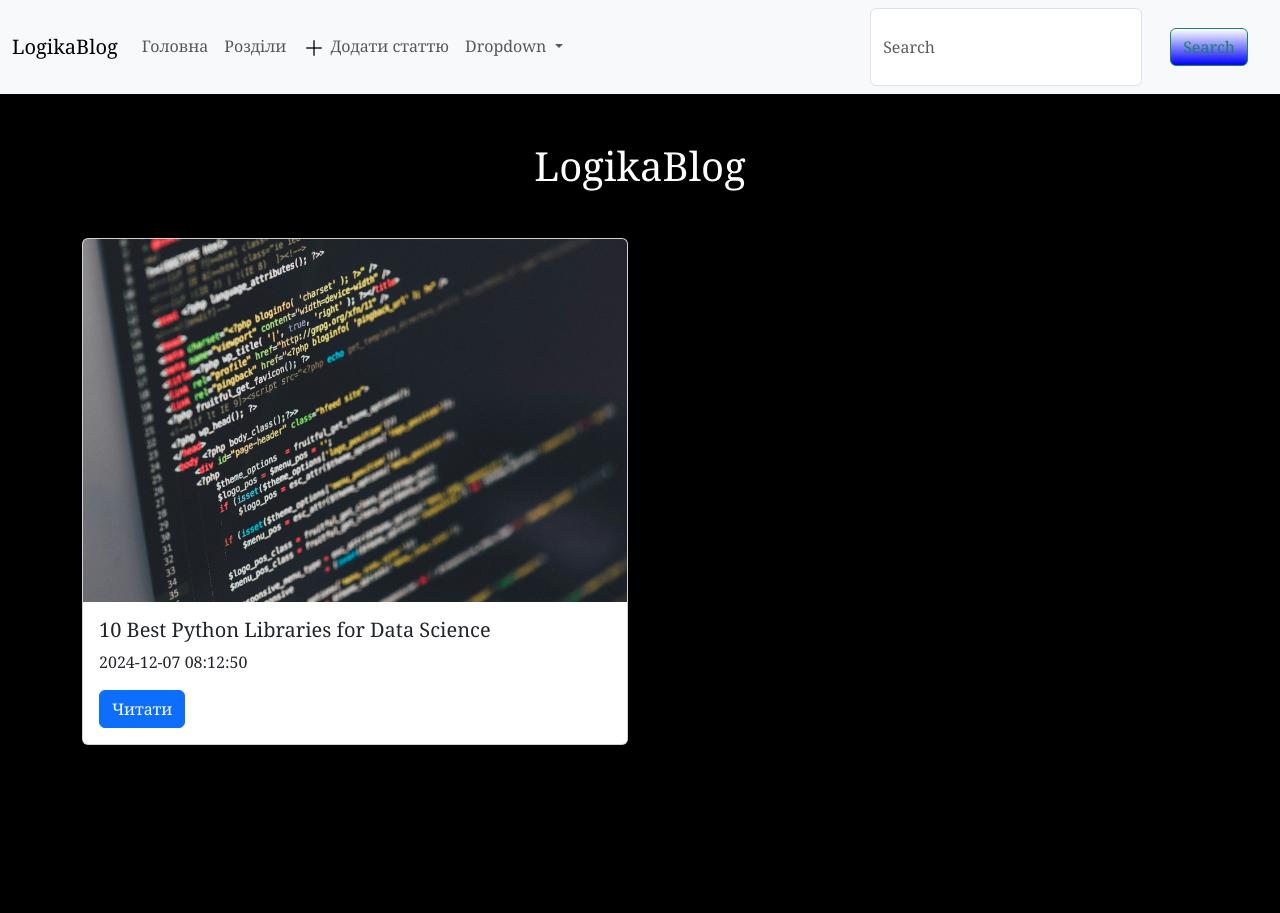
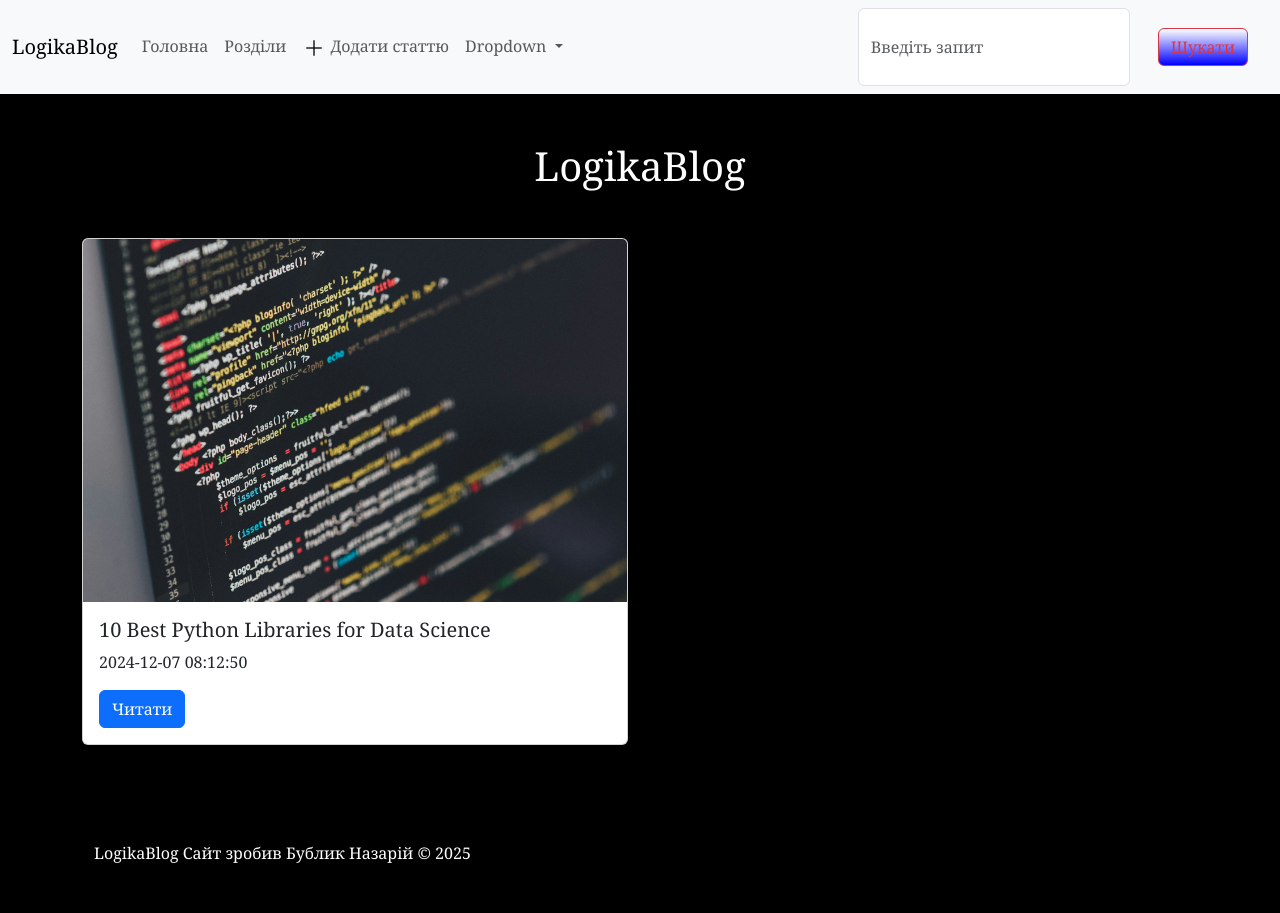
Before and after one commit to n107qc/First_site, a Flask app: page /categories/2 in a window 1280 px wide. Before the commit the page ends 745 px from the top, so only its background shows below. Run offline with Flask 3, Linux system fonts and the light colour scheme; data comes from the database, SQL or seed files in the repository; both versions use the stored data as it was after the commit.

Commit message:
урок 8

```diff
--- a/app.py
+++ b/app.py
@@ -1,4 +1,4 @@
-from flask import Flask, render_template, request
+from flask import Flask, render_template, request,flash
 from dotenv import load_dotenv
 load_dotenv()
 import os
@@ -36,14 +36,19 @@ def category_page(category_id):
 @app.route("/articles/new", methods=['GET','POST'])
 def new_article():
     if request.method == "POST":
-        image = request.files['image']
-        image.save(IMG_PATH + image.filename)
-        db.add_article(request.form['title'],request.form['content'],
-                       image.filename,1,request.form["category"])
-
-
+        if request.form["category"] != "Виберіть категорію":
+            image = request.files['image']
+            image.save(IMG_PATH + image.filename)
+            db.add_article(request.form['title'],request.form['content'],
+                        image.filename,1,request.form["category"])
+            flash('Статтю  додано','alert-success')
+        else:
+            flash('Виберіть статтю і заповніть всі поля','alert-warning')
     return render_template("new_article.html")
 
-if __name__ == "__main__":
-    app.config['TEMPLATES_AUTO_RELOAD'] = True  # автоматичне оновлення шаблонів
-    app.run(debug=True)  # Запускаємо веб-сервер з цього файлу в режимі налагодження
+@app.route("/search")  # Вказуємо url-адресу для виклику функції
+def search():
+    articles = db.get_all_articles()
+    if request.method == 'GET':
+        query = request.args.get("query")
+        articles = db.search_article(query)
--- a/db_scripts.py
+++ b/db_scripts.py
@@ -54,3 +54,12 @@ class DatabaseManager:
         self.conn.commit()
         self.close()
         return
+
+
+    def search_article(self,query):
+        self.open()
+        query = '%' + query + '%'
+        self.cursor.execute("""SELECT * FROM articles WHERE (title LIKE ? OR content LIKE?)""", [query,query])
+        data = self.cursor.fetchall()
+        self.close()
+        return data
--- /dev/null
+++ b/templates/alerts.html
@@ -0,0 +1,5 @@
+{%for category,message in get_flashed_messages(True)%}
+<div class="alert {{category}}" role="alert">
+    {{message}}
+  </div>
+{%endfor%}
--- a/templates/base.html
+++ b/templates/base.html
@@ -23,13 +23,13 @@
                 <ul class="navbar-nav me-auto mb-2 mb-lg-0">
 
                   <li class="nav-item">
-                    <a class="nav-link" aria-current="page" href="{{ url_for('new_article') }}">Головна</a>
+                    <a class="nav-link" aria-current="page" href="{{ url_for('index') }}">Головна</a>
                   </li>
                   <li class="nav-item">
                     <a class="nav-link" href="#">Розділи</a>
                   </li>
                   <li class="nav-item">
-                    <a class="nav-link" href="#">
+                    <a class="nav-link" href="{{ url_for('new_article') }}">
                       <svg  xmlns="http://www.w3.org/2000/svg"  width="24"  height="24"  viewBox="0 0 24 24"  fill="none"  stroke="currentColor"  stroke-width="2"  stroke-linecap="round"  stroke-linejoin="round"  class="icon icon-tabler icons-tabler-outline icon-tabler-plus"><path stroke="none" d="M0 0h24v24H0z" fill="none"/><path d="M12 5l0 14" /><path d="M5 12l14 0" /></svg>
                       Додати статтю
 
@@ -49,9 +49,9 @@
                   </li>
 
                 </ul>
-                <form class="d-flex" role="search">
-                  <input class="form-control me-2" type="search" placeholder="Search" aria-label="Search">
-                  <button class="btn btn-outline-success" type="submit">Search</button>
+                <form class="d-flex" role="search" action="{{ url_for('search', filename='') }}">
+                  <input class="form-control me-2" type="search" required name="query" placeholder="Введіть запит" aria-label="Search">
+                  <button class="btn btn-outline-danger" type="submit">Шукати</button>
                 </form>
               </div>
             </div>
@@ -64,8 +64,14 @@
     </main>
     {% endblock content %}
     <footer>
-        <!-- Підвал сайту: про сайт, автор, контакти тощо -->
-    </footer>
+      <!-- Підвал сайту: про сайт, автор, контакти тощо -->
+       <div class="container py-5 ml-auto">
+          <a class="navbar-brand" href="{{ url_for('index') }}">LogikaBlog</a>
+          Сайт зробив Бублик Назарій &copy;
+       2025
+       </div>
+
+  </footer>
     <!-- Підключення JavaScript -->
      <script src="https://cdn.jsdelivr.net/npm/bootstrap@5.3.3/dist/js/bootstrap.bundle.min.js" integrity="sha384-YvpcrYf0tY3lHB60NNkmXc5s9fDVZLESaAA55NDzOxhy9GkcIdslK1eN7N6jIeHz" crossorigin="anonymous"></script>
 </body>
--- a/templates/new_article.html
+++ b/templates/new_article.html
@@ -5,7 +5,7 @@
 {% block content %}
 
 <main class="container py-5 ">
-
+    {%include "alerts.html"%}
     <h1 class="text-center mb-5">Нова стаття</h1>
     <form action="" method="post" enctype="multipart/form-data">
         <div class="mb-3">
```
Also changed, not shown: requirements.txt (added, +11 -0 lines), blog.db, static/IMG/photo_2023-08-24_00-13-54.jpg (added), static/IMG/photo_2023-09-26_20-40-04.jpg (added).
